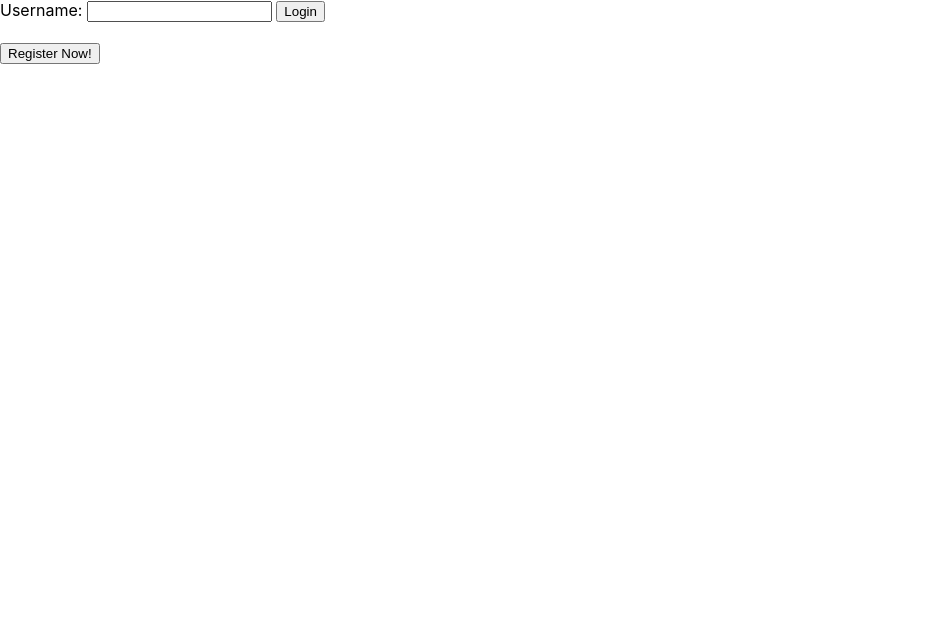
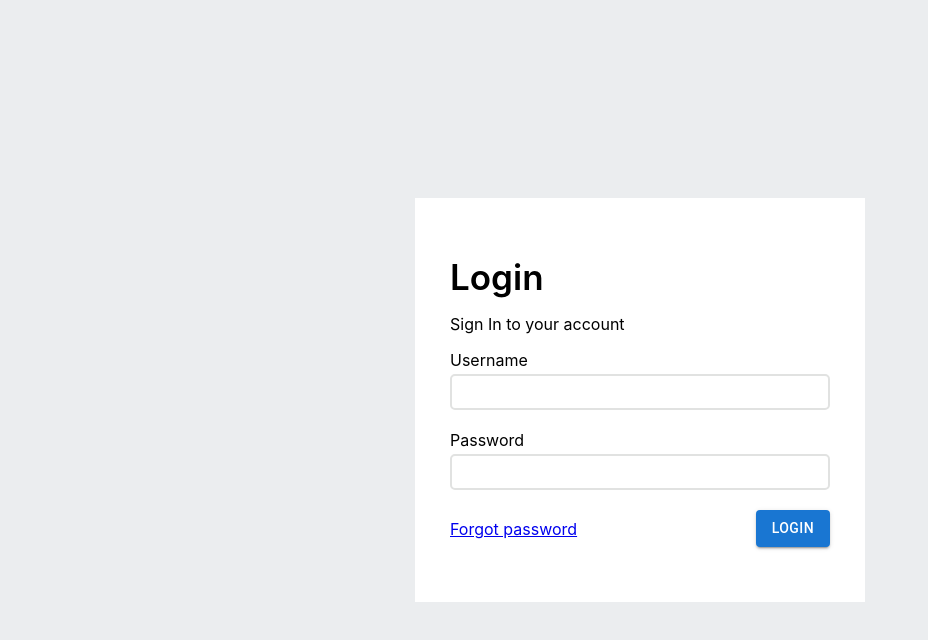
Before and after one commit to trungdunghbvn/react-admin-template, a React (Create React App) app: page /login in a window 1280 px wide. Shown: the top 640 px of the page, without its empty margins (0-928 px from the left). Built offline with nearby package versions, Linux system fonts and the light colour scheme.

Commit message:
build login pages

```diff
--- a/package.json
+++ b/package.json
@@ -3,10 +3,14 @@
   "version": "0.1.0",
   "private": true,
   "dependencies": {
+    "@emotion/react": "^11.10.5",
+    "@emotion/styled": "^11.10.5",
+    "@mui/material": "^5.10.14",
     "@reduxjs/toolkit": "^1.9.0",
     "@testing-library/jest-dom": "^5.16.5",
     "@testing-library/react": "^13.4.0",
     "@testing-library/user-event": "^13.5.0",
+    "js-cookie": "^3.0.1",
     "react": "^18.2.0",
     "react-dom": "^18.2.0",
     "react-redux": "^8.0.5",
--- a/src/App.js
+++ b/src/App.js
@@ -5,12 +5,10 @@ import Home from "./pages/home/Home";
 import LoginPage from "./pages/login/Login";
 import Register from "./pages/register/Register";
 
-import { AuthProvider } from "./contexts/AuthContext";
 import RequireAuth from "./components/RequireAuth";
 
 function App() {
   return (
-    <AuthProvider>
     <Routes>
       <Route path="/login" element={<LoginPage />} />
       <Route path="/register" element={<Register />} />
@@ -23,7 +21,6 @@ function App() {
         }
       />
     </Routes>
-    </AuthProvider>
   );
 }
 
--- a/src/components/RequireAuth.js
+++ b/src/components/RequireAuth.js
@@ -1,21 +1,16 @@
 import React from "react";
 import { useLocation, Navigate } from "react-router-dom";
 import { AuthContext } from "../contexts/AuthContext";
-import { Route, Redirect } from 'react-router-dom';
 
 function useAuth() {
   return React.useContext(AuthContext);
 }
 
 export default function RequireAuth({ children }) {
-  let auth = useAuth();
-  let location = useLocation();
-  console.log(!auth.user, 'dev', auth);
-  if (!auth.user) {
-    // Redirect them to the /login page, but save the current location they were
-    // trying to go to when they were redirected. This allows us to send them
-    // along to that page after they login, which is a nicer user experience
-    // than dropping them off on the home page.
+  const auth = useAuth();
+  console.log('auth', auth);
+  const location = useLocation();
+  if (!auth.isLogin) {
     return <Navigate to="/login" state={{ from: location }} replace />;
   }
 
--- /dev/null
+++ b/src/components/TextField/TextField.js
@@ -0,0 +1,29 @@
+import React, { useRef } from "react";
+import "./TextField.scss";
+
+export function TextField({ label, type, onChange, value }) {
+  const inputEl = useRef(value);
+
+  const changeTextField = (e) => {
+    onChange(inputEl.current.value);
+  };
+
+  return (
+    <div className="TextField">
+      {label && (
+        <div className="TextField__Label">
+          <span>{label}</span>
+        </div>
+      )}
+
+      <div className="TextField__Connected">
+        <input
+          ref={inputEl}
+          type={type ? type : "text"}
+          value={value || ""}
+          onChange={changeTextField}
+        />
+      </div>
+    </div>
+  );
+}
--- /dev/null
+++ b/src/components/TextField/TextField.scss
@@ -0,0 +1,30 @@
+.TextField {
+    &__Label {
+        display: flex;
+        flex-wrap: wrap;
+        justify-content: space-between;
+        align-items: baseline;
+        margin-bottom: 0.25rem;
+    }
+    &__Connected{
+        display: flex;
+        input {
+            flex: 1 1 auto;
+            border: 2px solid #e1e2e1;
+            width: 100%;
+            height: 36px;
+            padding: 5px 10px;
+            display: flex;
+            justify-content: center;
+            align-items: center;
+            border-radius: 5px;
+            &:focus-visible{
+                outline: none;
+            }
+            &:focus{
+                border-color: #1877f2;
+                outline: none
+            }
+        }
+    }
+}
--- /dev/null
+++ b/src/components/TextField/index.js
@@ -0,0 +1 @@
+export * from './TextField';
--- a/src/contexts/AuthContext.js
+++ b/src/contexts/AuthContext.js
@@ -1,14 +1,30 @@
-import React from 'react'
+import React, {useEffect} from 'react'
 import { fakeAuthProvider } from "./auth";
+import Cookies from 'js-cookie'
 
 let AuthContext = React.createContext(null);
 
 export default function AuthProvider({children}) {
-    let [user, setUser] = React.useState(null);
+
+    let [isLogin, setIsLogin] = React.useState(true);
+    let [user, setUser] = React.useState(true);
+
+    useEffect(() => {
+      const username = Cookies.get('username');
+      console.log('hello123');
+      setUser(username);
+      if(username){
+        setIsLogin(true);
+      }else{
+        setIsLogin(false)
+      }
+    }, [])
 
     let signin = (newUser, callback) => {
+      Cookies.set('username', newUser, { expires: 30 })
       return fakeAuthProvider.signin(() => {
         setUser(newUser);
+        setIsLogin(true);
         callback();
       });
     };
@@ -20,8 +36,8 @@ export default function AuthProvider({children}) {
       });
     };
 
-    let value = { user, signin, signout };
-
+    let value = { user, signin, signout, isLogin };
+    console.log(user, 'user', value);
     return <AuthContext.Provider value={value}>{children}</AuthContext.Provider>;
 }
 
--- a/src/index.js
+++ b/src/index.js
@@ -1,19 +1,21 @@
 import React from "react";
 import ReactDOM from "react-dom/client";
-import "./index.css";
+import "./index.scss";
 import App from "./App";
 import reportWebVitals from "./reportWebVitals";
 import { Provider } from "react-redux";
 import store from "./store";
 import { BrowserRouter } from "react-router-dom";
-
+import { AuthProvider } from "./contexts/AuthContext";
 const root = ReactDOM.createRoot(document.getElementById("root"));
 root.render(
   <React.StrictMode>
     <Provider store={store}>
-      <BrowserRouter>
-        <App />
-      </BrowserRouter>
+      <AuthProvider>
+        <BrowserRouter>
+          <App />
+        </BrowserRouter>
+      </AuthProvider>
     </Provider>
   </React.StrictMode>
 );
--- a/src/index.css
+++ b/src/index.scss
@@ -1,3 +1,9 @@
+
+$primary-color: #1877f2;
+* {
+  box-sizing: border-box;
+}
+
 body {
   margin: 0;
   font-family: -apple-system, BlinkMacSystemFont, 'Segoe UI', 'Roboto', 'Oxygen',
--- a/src/pages/login/Login.js
+++ b/src/pages/login/Login.js
@@ -1,40 +1,77 @@
-import React from "react";
+import React, { useState } from "react";
 import { useNavigate, useLocation, Link } from "react-router-dom";
 import { AuthContext } from "../../contexts/AuthContext";
+import "./Login.scss";
+import { TextField } from "../../components/TextField";
+import { Stack, Button } from "@mui/material";
 
 function useAuth() {
   return React.useContext(AuthContext);
 }
 
 export default function Login() {
+  const [username, setUserName] = useState();
+  const [password, setPassword] = useState();
+
   let navigate = useNavigate();
   let location = useLocation();
   let auth = useAuth();
+
   let from = location.state?.from?.pathname || "/";
 
-  const handleSubmit = (event) => {
-    event.preventDefault();
-    let formData = new FormData(event.currentTarget);
-    let username = formData.get("username");
+  const handleSubmit = () => {
     auth.signin(username, () => {
       navigate(from, { replace: true });
     });
   };
 
   return (
+    <div className="Login">
+      <div className="Login__Container">
+        <div className="Login__Container__Login">
           <div>
-      <form onSubmit={handleSubmit}>
-        <label>
-          Username: <input name="username" type="text" />
-        </label>{" "}
-        <button type="submit">Login</button>
-      </form>
+            <h1>Login</h1>
+            <p>Sign In to your account</p>
+            <TextField
+              label="Username"
+              value={username}
+              onChange={(value) => setUserName(value)}
+            />
             <br />
+            <TextField
+              label="Password"
+              type="password"
+              value={password}
+              onChange={(value) => setPassword(value)}
+            />
+            <br />
+            <Stack
+              direction="row"
+              justifyContent="space-between"
+              alignItems="center"
+              spacing={2}
+            >
+              <Link to="/register">Forgot password</Link>
+              <Button onClick={handleSubmit} type="submit" variant="contained">
+                Login
+              </Button>
+            </Stack>
+          </div>
+          <br />
+        </div>
+        {/* <div className="Login__Container__Register">
           <Link to="/register">
-        <button color="primary" className="mt-3" active tabIndex={-1}>
+            <button
+              type="button"
+              color="primary"
+              className="mt-3"
+              tabIndex={-1}
+            >
               Register Now!
             </button>
           </Link>
+        </div> */}
+      </div>
     </div>
   );
 }
--- /dev/null
+++ b/src/pages/login/Login.scss
@@ -0,0 +1,32 @@
+.Login {
+    display: flex;
+    min-height: 100vh;
+    background-color: #ebedef;
+    align-items: center;
+    &__Container {
+        max-width: 850px;
+        width: 100%;
+        margin-right: auto;
+        margin-left: auto;
+        display: flex;
+        flex-wrap: wrap;
+        justify-content: center;
+        &__Login {
+            width: 100%;
+            background-color: #FFFFFF;
+            padding: 35px;
+            max-width: 450px;
+            h1{
+                font-size: 35px;
+                margin-bottom: 5px;
+                font-weight: 600;
+            }
+        }
+        &__Register {
+            max-width: 100%;
+            flex: 1 1 400px;
+            padding: 40px 20px;
+            background-color: rgb(20, 96, 236);
+        }
+    }
+}
```
Also changed, not shown: src/components/AuthProvider.js (deleted), 1 other file (tests, documents, lock files or other folders). Lines whose indentation alone changed are shown as unchanged.
